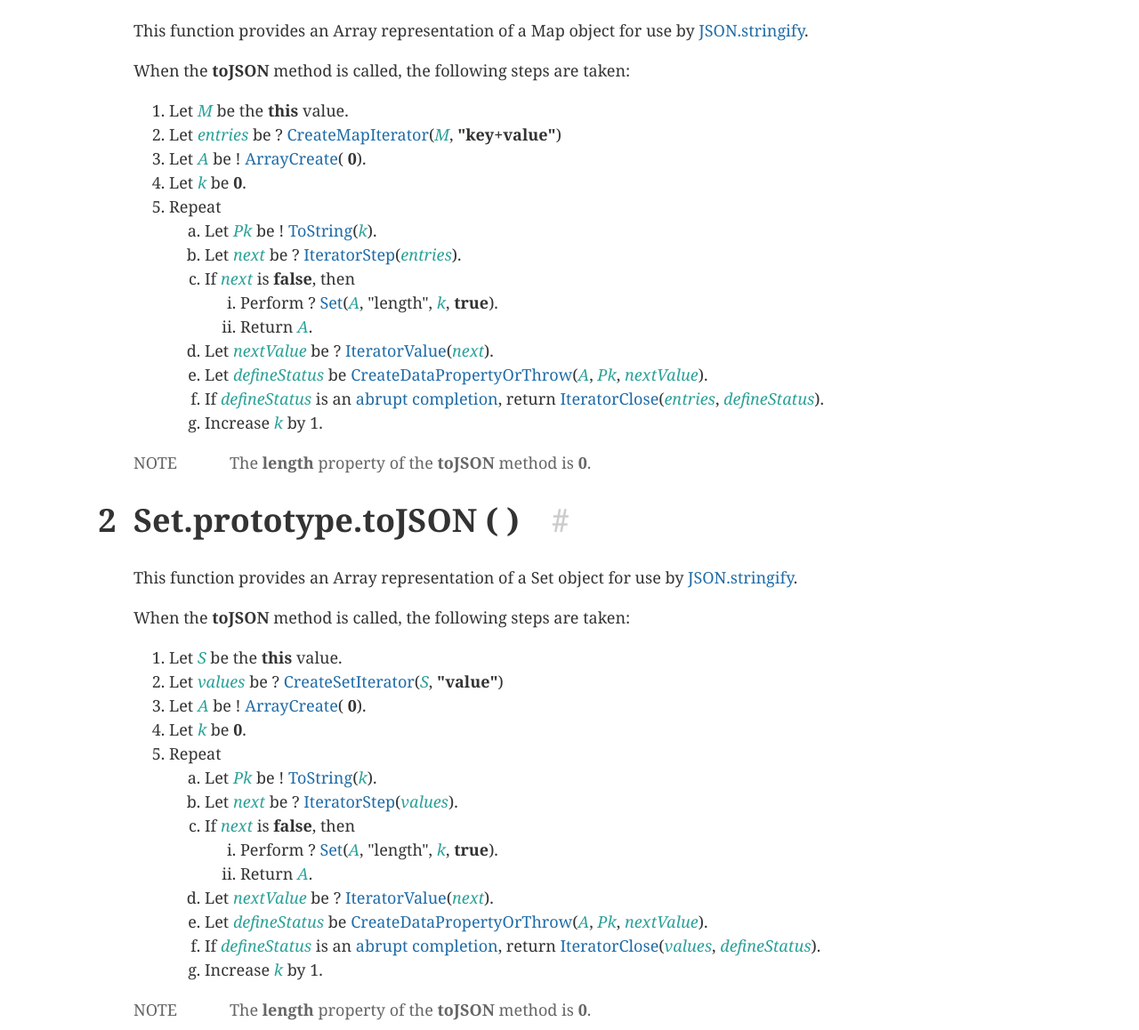
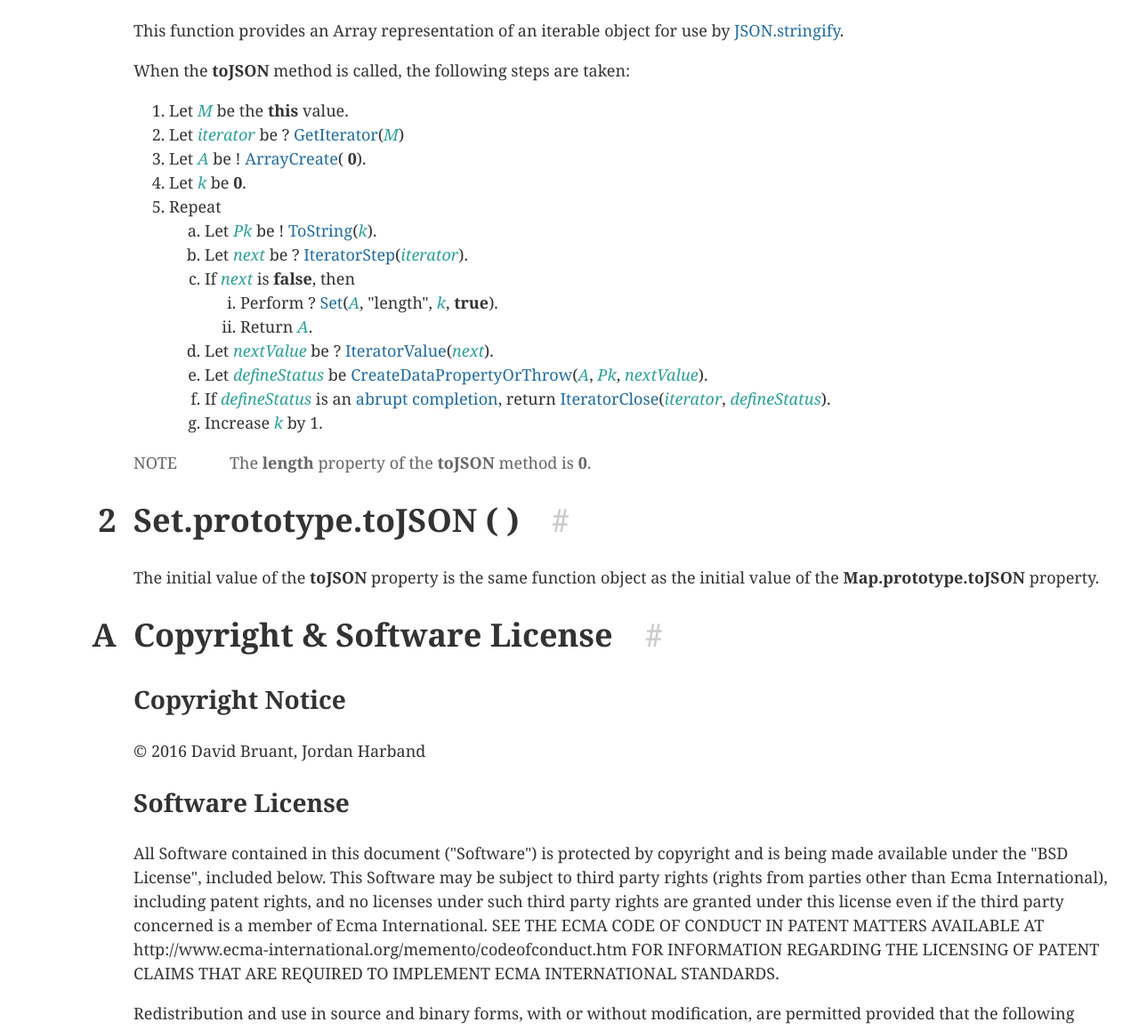
Before and after one commit to DavidBruant/Map-Set.prototype.toJSON, a website: page index.html in a window 1280 px wide. Shown: the part 202-1360 px from the top of the page at 89% size. Drawn offline with nearby package versions, Linux system fonts and the light colour scheme.

Commit message:
Use `GetIterator` instead of hardcoding entries and values.
Fixes #14.

```diff
--- a/index.html
+++ b/index.html
@@ -56,7 +56,7 @@
 	<h1 class="title">Map.prototype.toJSON / Set.prototype.toJSON</h1>
 	<emu-clause id="Map.prototype.toJSON">
 		<h1><span class="secnum">1</span>Map.prototype.toJSON ( )<span class="utils"><span class="anchor"><a href="#Map.prototype.toJSON">#</a></span></span></h1>
-		<p>This function provides an Array representation of a Map object for use by <a href="http://www.ecma-international.org/ecma-262/6.0/#sec-json.stringify">JSON.stringify</a>.</p>
+		<p>This function provides an Array representation of an iterable object for use by <a href="http://www.ecma-international.org/ecma-262/6.0/#sec-json.stringify">JSON.stringify</a>.</p>
 		<p>
 		</p>
 		<p>When the
@@ -65,9 +65,8 @@
 			<ol>
 				<li>Let <var>M</var> be the
 					<emu-val>this</emu-val> value.</li>
-				<li>Let <var>entries</var> be ?
-					<emu-xref aoid="CreateMapIterator"><a href="https://tc39.github.io/ecma262/#sec-createmapiterator">CreateMapIterator</a></emu-xref>(<var>M</var>,
-					<emu-val>"key+value"</emu-val>)</li>
+				<li>Let <var>iterator</var> be ?
+					<emu-xref aoid="GetIterator"><a href="https://tc39.github.io/ecma262/#sec-getiterator">GetIterator</a></emu-xref>(<var>M</var>)</li>
 				<li>Let <var>A</var> be !
 					<emu-xref aoid="ArrayCreate"><a href="https://tc39.github.io/ecma262/#sec-arraycreate">ArrayCreate</a></emu-xref>(
 					<emu-val>0</emu-val>).</li>
@@ -78,7 +77,7 @@
 						<li>Let <var>Pk</var> be !
 							<emu-xref aoid="ToString"><a href="https://tc39.github.io/ecma262/#sec-tostring">ToString</a></emu-xref>(<var>k</var>).</li>
 						<li>Let <var>next</var> be ?
-							<emu-xref aoid="IteratorStep"><a href="https://tc39.github.io/ecma262/#sec-iteratorstep">IteratorStep</a></emu-xref>(<var>entries</var>).</li>
+							<emu-xref aoid="IteratorStep"><a href="https://tc39.github.io/ecma262/#sec-iteratorstep">IteratorStep</a></emu-xref>(<var>iterator</var>).</li>
 						<li>If <var>next</var> is
 							<emu-val>false</emu-val>, then
 							<ol>
@@ -94,7 +93,7 @@
 							<emu-xref aoid="CreateDataPropertyOrThrow"><a href="https://tc39.github.io/ecma262/#sec-createdatapropertyorthrow">CreateDataPropertyOrThrow</a></emu-xref>(<var>A</var>, <var>Pk</var>, <var>nextValue</var>).</li>
 						<li>If <var>defineStatus</var> is an
 							<emu-xref href="#sec-completion-record-specification-type"><a href="https://tc39.github.io/ecma262/#sec-completion-record-specification-type">abrupt completion</a></emu-xref>, return
-							<emu-xref aoid="IteratorClose"><a href="https://tc39.github.io/ecma262/#sec-iteratorclose">IteratorClose</a></emu-xref>(<var>entries</var>, <var>defineStatus</var>).</li>
+							<emu-xref aoid="IteratorClose"><a href="https://tc39.github.io/ecma262/#sec-iteratorclose">IteratorClose</a></emu-xref>(<var>iterator</var>, <var>defineStatus</var>).</li>
 						<li>Increase <var>k</var> by 1.
 						</li>
 					</ol>
@@ -109,55 +108,9 @@
 
 	<emu-clause id="Set.prototype.toJSON">
 		<h1><span class="secnum">2</span>Set.prototype.toJSON ( )<span class="utils"><span class="anchor"><a href="#Set.prototype.toJSON">#</a></span></span></h1>
-		<p>This function provides an Array representation of a Set object for use by <a href="http://www.ecma-international.org/ecma-262/6.0/#sec-json.stringify">JSON.stringify</a>.</p>
-		<p>
-		</p>
-		<p>When the
-			<emu-val>toJSON</emu-val> method is called, the following steps are taken:</p>
-		<emu-alg>
-			<ol>
-				<li>Let <var>S</var> be the
-					<emu-val>this</emu-val> value.</li>
-				<li>Let <var>values</var> be ?
-					<emu-xref aoid="CreateSetIterator"><a href="https://tc39.github.io/ecma262/#sec-createsetiterator">CreateSetIterator</a></emu-xref>(<var>S</var>,
-					<emu-val>"value"</emu-val>)</li>
-				<li>Let <var>A</var> be !
-					<emu-xref aoid="ArrayCreate"><a href="https://tc39.github.io/ecma262/#sec-arraycreate">ArrayCreate</a></emu-xref>(
-					<emu-val>0</emu-val>).</li>
-				<li>Let <var>k</var> be
-					<emu-val>0</emu-val>.</li>
-				<li>Repeat
-					<ol>
-						<li>Let <var>Pk</var> be !
-							<emu-xref aoid="ToString"><a href="https://tc39.github.io/ecma262/#sec-tostring">ToString</a></emu-xref>(<var>k</var>).</li>
-						<li>Let <var>next</var> be ?
-							<emu-xref aoid="IteratorStep"><a href="https://tc39.github.io/ecma262/#sec-iteratorstep">IteratorStep</a></emu-xref>(<var>values</var>).</li>
-						<li>If <var>next</var> is
-							<emu-val>false</emu-val>, then
-							<ol>
-								<li>Perform ?
-									<emu-xref aoid="Set"><a href="https://tc39.github.io/ecma262/#sec-set-o-p-v-throw">Set</a></emu-xref>(<var>A</var>, "length", <var>k</var>,
-									<emu-val>true</emu-val>).</li>
-								<li>Return <var>A</var>.</li>
-							</ol>
-						</li>
-						<li>Let <var>nextValue</var> be ?
-							<emu-xref aoid="IteratorValue"><a href="https://tc39.github.io/ecma262/#sec-iteratorvalue">IteratorValue</a></emu-xref>(<var>next</var>).</li>
-						<li>Let <var>defineStatus</var> be
-							<emu-xref aoid="CreateDataPropertyOrThrow"><a href="https://tc39.github.io/ecma262/#sec-createdatapropertyorthrow">CreateDataPropertyOrThrow</a></emu-xref>(<var>A</var>, <var>Pk</var>, <var>nextValue</var>).</li>
-						<li>If <var>defineStatus</var> is an
-							<emu-xref href="#sec-completion-record-specification-type"><a href="https://tc39.github.io/ecma262/#sec-completion-record-specification-type">abrupt completion</a></emu-xref>, return
-							<emu-xref aoid="IteratorClose"><a href="https://tc39.github.io/ecma262/#sec-iteratorclose">IteratorClose</a></emu-xref>(<var>values</var>, <var>defineStatus</var>).</li>
-						<li>Increase <var>k</var> by 1.
-						</li>
-					</ol>
-				</li>
-			</ol>
-		</emu-alg>
-		<emu-note><span class="note">Note</span>The
-			<emu-val>length</emu-val> property of the
-			<emu-val>toJSON</emu-val> method is
-			<emu-val>0</emu-val>.</emu-note>
+		<p>The initial value of the
+			<emu-val>toJSON</emu-val> property is the same function object as the initial value of the
+			<emu-val>Map.prototype.toJSON</emu-val> property.</p>
 	</emu-clause>
 	<emu-annex id="sec-copyright-and-software-license">
 		<h1><span class="secnum">A</span>Copyright &amp; Software License<span class="utils"><span class="anchor"><a href="#sec-copyright-and-software-license">#</a></span></span></h1>
```
Also changed, not shown: spec.md (+5 -24 lines), 1 other file.
